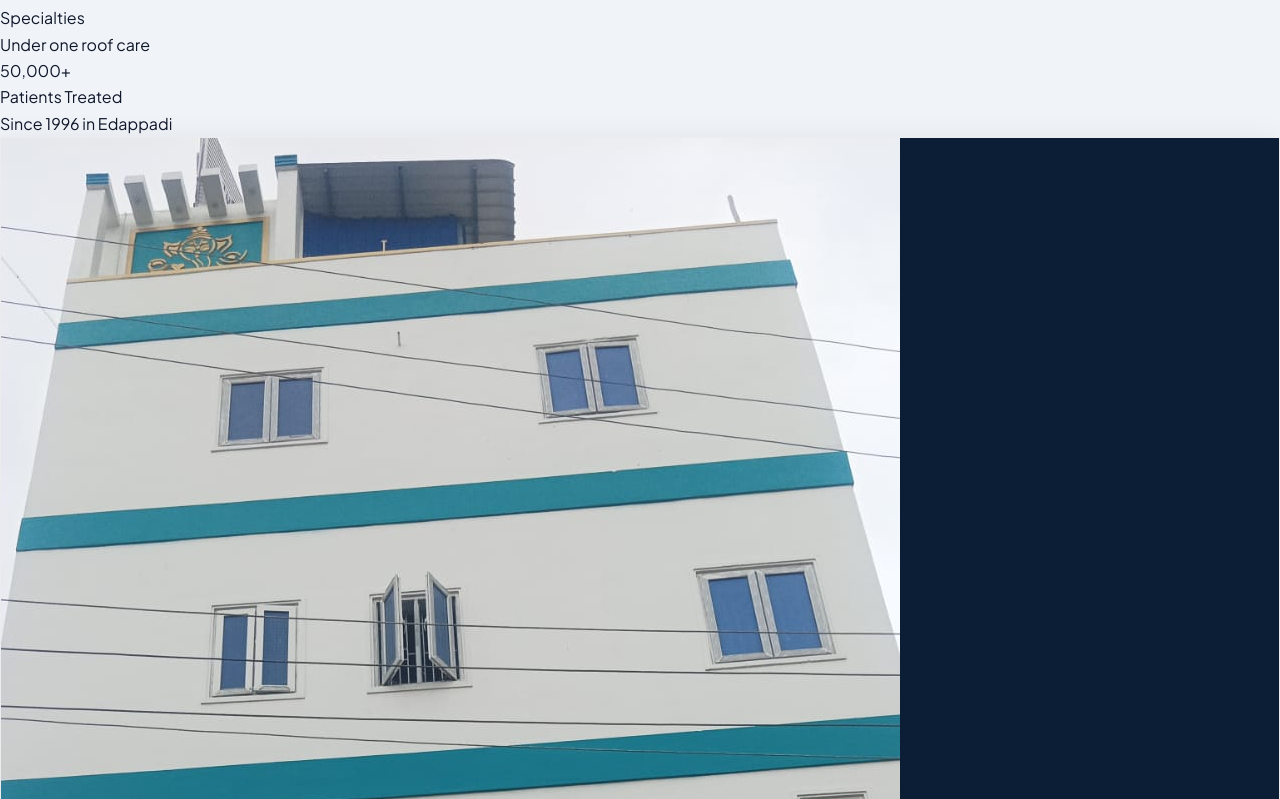
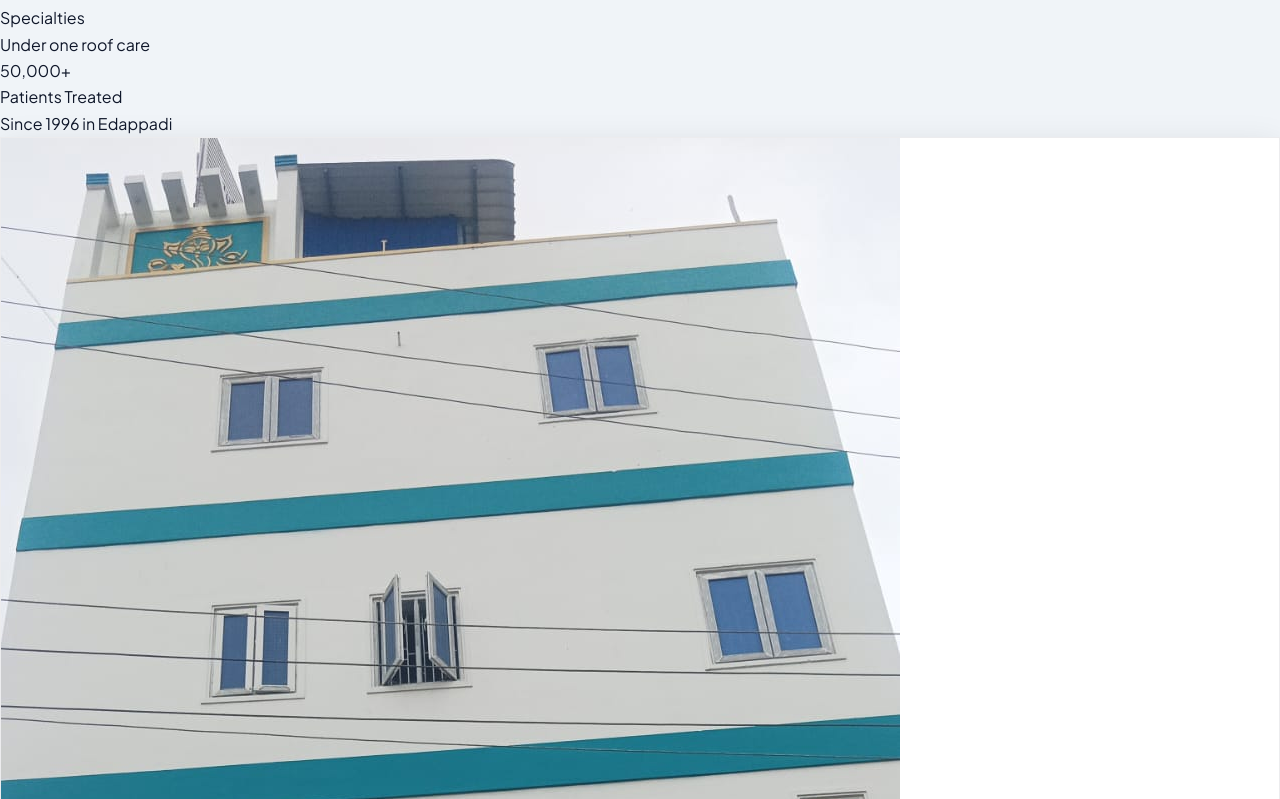
Before and after one commit to Manju1303/krs, a React (Vite) app: page / in a window 1280 px wide. Shown: the part 6761-7560 px from the top of the page. Built offline with nearby package versions, Linux system fonts and the light colour scheme.

Commit message:
Allow building image in About section to render naturally with its true aspect ratio without cropping

```diff
--- a/src/components/AboutUs.jsx
+++ b/src/components/AboutUs.jsx
@@ -13,10 +13,10 @@ export default function AboutUs() {
           {/* Left: Hospital Image */}
           <div className="lg:col-span-5 space-y-5">
             <div className="rounded-2xl overflow-hidden border p-2" style={{ background: '#fff', border: '1px solid rgba(15,23,42,0.08)', boxShadow: '0 8px 32px rgba(0,0,0,0.10)' }}>
-              <div className="relative rounded-xl overflow-hidden shadow-lg" style={{ aspectRatio: '16/10', background: '#0b1e36' }}>
+              <div className="relative rounded-xl overflow-hidden shadow-lg bg-slate-900">
                 <img src={aboutData.buildingImage} alt="KRS Multispeciality Hospital Building Edappadi"
-                  className="w-full h-full object-cover object-center transform hover:scale-105 transition-transform duration-500" />
-                <div className="absolute inset-0" style={{ background: 'linear-gradient(to top, rgba(15,23,42,0.45) 0%, transparent 60%)' }} />
+                  className="w-full h-auto block transform hover:scale-105 transition-transform duration-500" />
+                <div className="absolute inset-0 pointer-events-none" style={{ background: 'linear-gradient(to top, rgba(15,23,42,0.45) 0%, transparent 60%)' }} />
                 <div className="absolute top-3 left-3 flex items-center gap-1.5 text-xs font-bold px-3 py-1.5 rounded-full shadow-md"
                   style={{ background: '#d1fae5', border: '1px solid #a7f3d0', color: '#047857' }}>
                   <Award className="w-3.5 h-3.5" />
```
